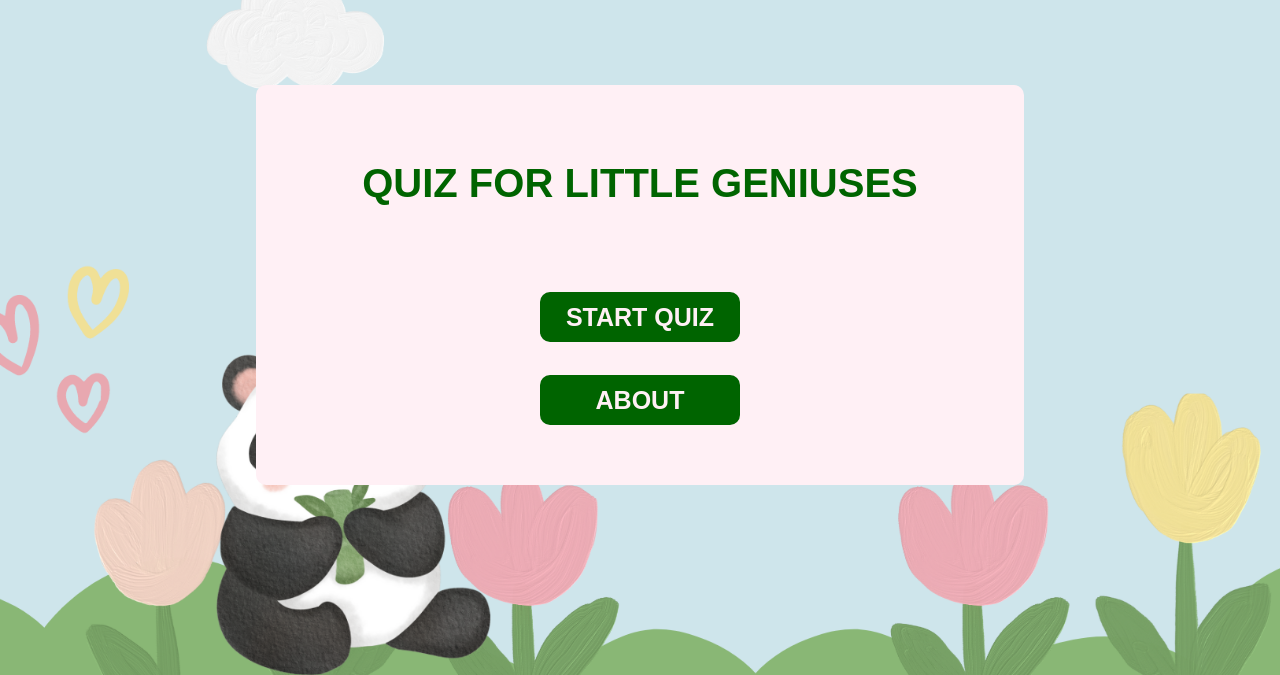
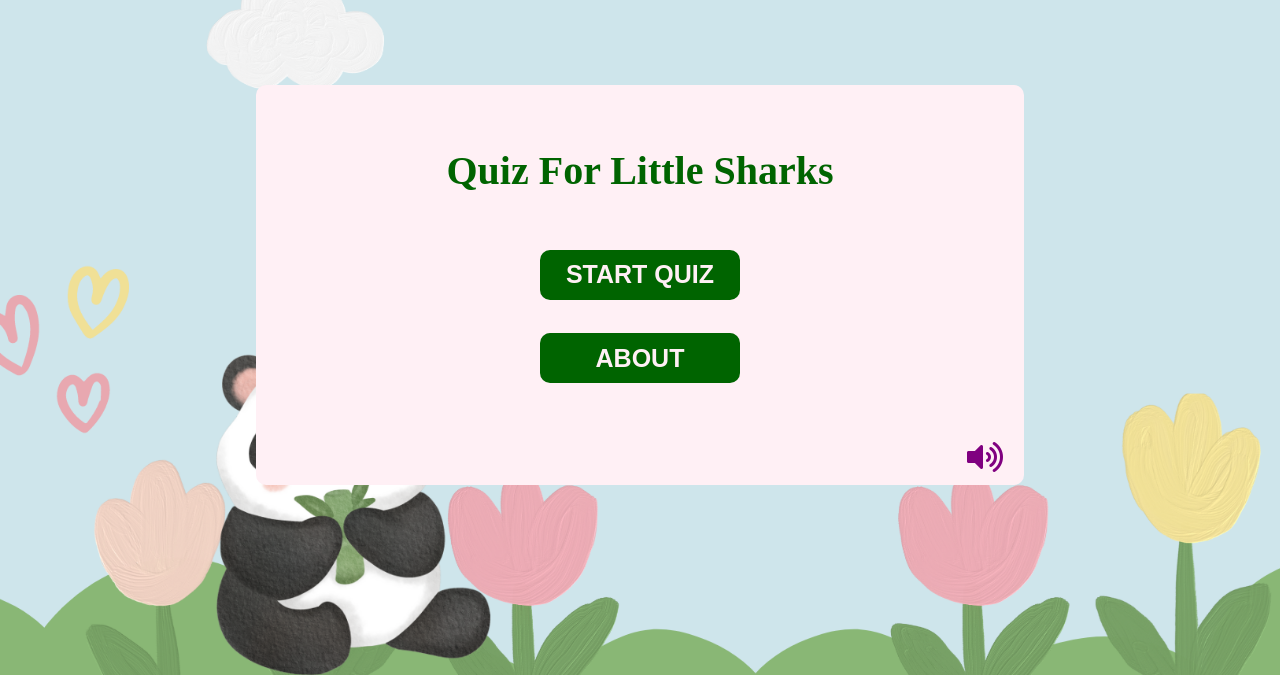
Before and after one commit to dyedavelly/kids-quiz, a website built with webpack: page index.html in a window 1280 px wide. Shown: the part 175-850 px from the top of the page. Built offline with nearby package versions, Linux system fonts and the light colour scheme.

Commit message:
added favicon

```diff
--- a/index.html
+++ b/index.html
@@ -7,6 +7,7 @@
     <meta http-equiv="X-UA-Compatible" content="ie=edge" />
     <link rel="stylesheet" href="./dist/main.css" />
     <link rel="stylesheet" href="https://cdnjs.cloudflare.com/ajax/libs/font-awesome/5.15.4/css/all.min.css">
+    <link rel="icon" href="./src/assests/favicon.png" type="image/x-icon">
     <script src="./dist/main.js"></script>
     <title>Kids Quiz</title>
   </head>
@@ -21,10 +22,14 @@
       </a>
     </div>
     <div class="centerContainer">
-      <div id="mainTitle">Quiz for Little Geniuses</div>
+      <div id="mainTitle">Quiz For Little Sharks</div>
       <div id="mainMenu">
         <button id="startButton">Start Quiz</button>
         <button id="aboutButton">About</button>
+      </div>
+      <div class="volumeButtons">
+        <button><i class="fa fa-volume-up fa-2x"></i></button>
+        <button hidden="true"><i class="fa fa-volume-off fa-2x"></i></button>
       </div>
     </div>
   </body>
--- a/src/styles/home_page.css
+++ b/src/styles/home_page.css
@@ -39,8 +39,7 @@ body {
     margin-top: 150px;
 }
 #mainTitle {
-   text-transform: uppercase;
-   font-family: fantasy;
+   font-family: "fantasy";
    font-size: 40px;
    margin-top: 50px;
    color: darkgreen;
@@ -69,3 +68,14 @@ body {
 #mainMenu button:hover {
     background-color: yellowgreen;
 }
+
+.volumeButtons {
+    display: flex;
+    align-self: flex-end;
+    margin-right: 15px;
+
+}
+.volumeButtons button {
+    background-color: lavenderblush;
+    color: purple;
+}
```
Also changed, not shown: dist/main.css, src/assests/favicon.png (added).
